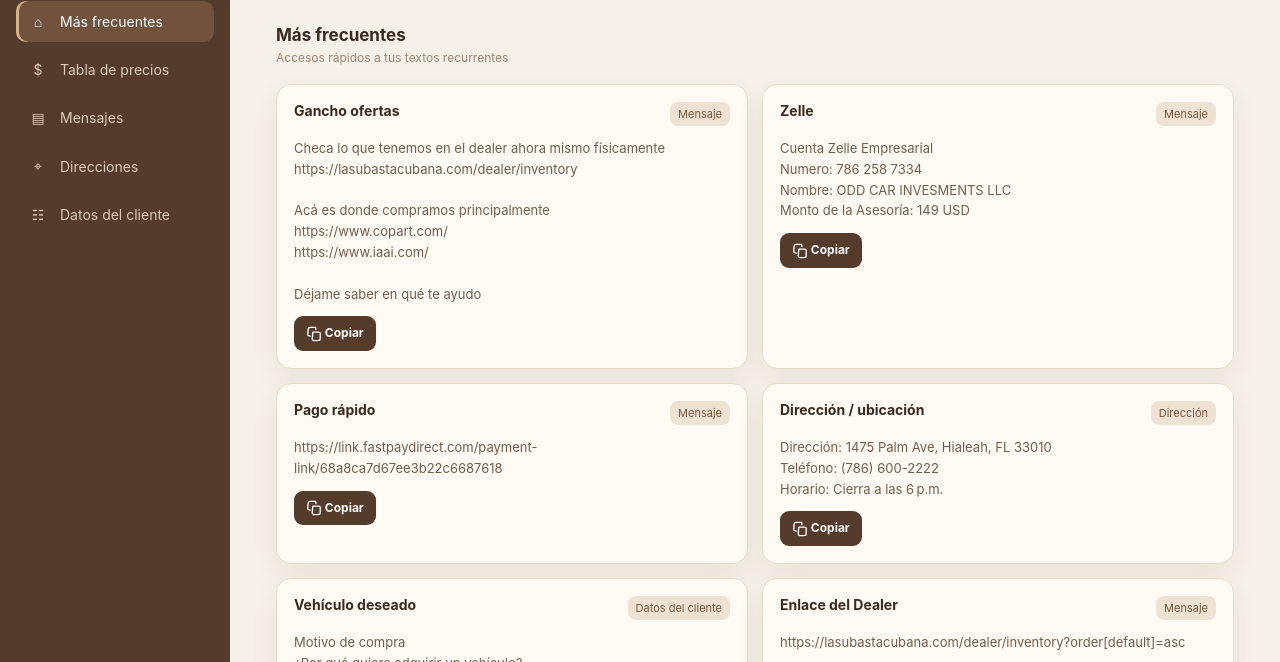
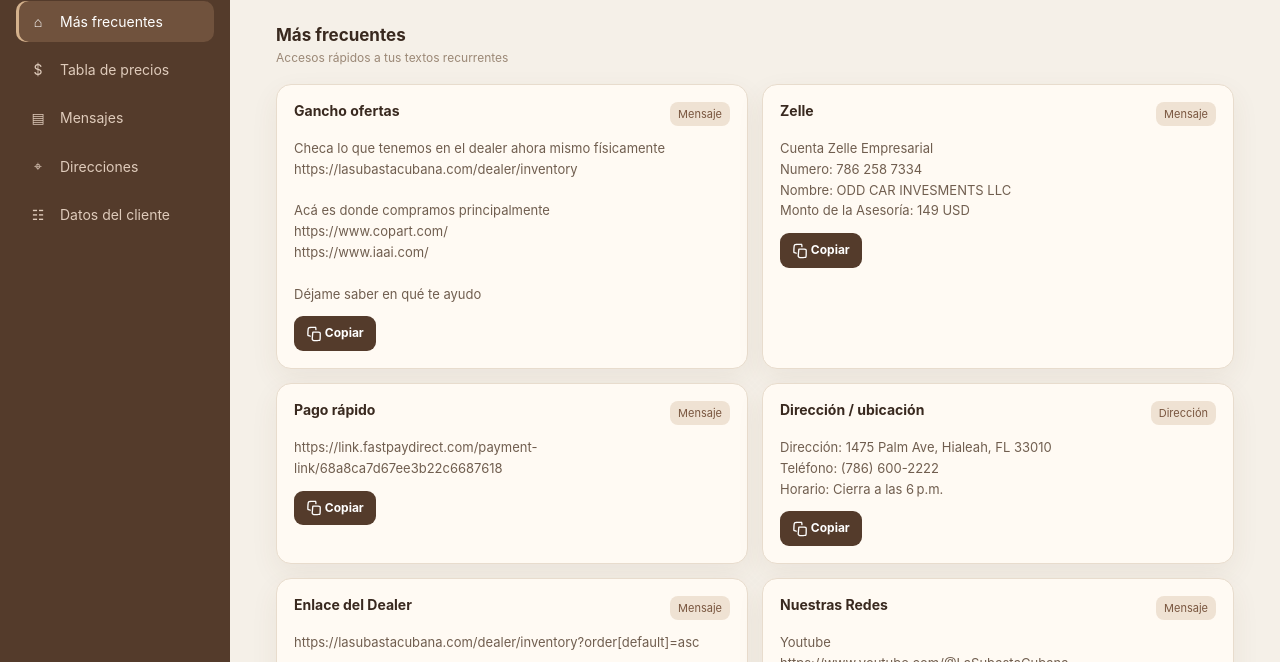
Before and after one commit to Anthiel04/rapi-ditto, a plain HTML site: page index.html in a window 1280 px wide. Shown: the part 112-774 px from the top of the page. Drawn offline with Linux system fonts and the light colour scheme.

Commit message:
social media

```diff
--- a/index.html
+++ b/index.html
@@ -489,7 +489,7 @@ Presupuesto
 Restricciones
 ¿Qué características no acepta o qué condiciones deben cumplirse?
 Información adicional
-Cualquier otro dato relevante para la búsqueda posterior del inventario.`, frequent: true
+Cualquier otro dato relevante para la búsqueda posterior del inventario.`, frequent: false
             },
             {
                 id: 8, category: "questions", title: "Preguntas de financiación", body: `¿A qué se dedica/trabaja?
@@ -550,8 +550,26 @@ Costo: $149 USD (no reembolsable tras uso).
                 id: 11, category: "messages", title: "Enlace del Dealer", body: `https://lasubastacubana.com/dealer/inventory?order[default]=asc`, frequent: true
             }, {
                 id: 12, category: "questions", title: "Formulario de financiación", body: `https://lasubastacubana.com/apply-online`, frequent: false
-            },{
+            }, {
                 id: 13, category: "messages", title: "Dejar reseña de Google", body: `https://www.google.com/maps/place//@25.8351111,-80.2815083,17z/data=!3m1!4b1!4m3!3m2!1s0x88d909d2aff4314b:0x121a56507960d894!12e1?entry=ttu&g_ep=EgoyMDI2MDgxMC4wIKXMDSoASAFQAw%3D%3D`, frequent: false
+            }, {
+                id: 13, category: "messages", title: "Nuestras Redes", body: `Youtube
+https://www.youtube.com/@LaSubastaCubana
+
+Instagram
+https://www.instagram.com/lasubastacubana
+
+Facebook
+https://www.facebook.com/lasubastacubana
+
+TikTok
+https://www.tiktok.com/@lasubastacubana
+
+Sitio Web
+https://lasubastacubana.com/
+
+Correo
+soporte@lasubastacubana.com`, frequent: true
             }
         ];
         const labels = { prices: "Precios", messages: "Mensaje", addresses: "Dirección", questions: "Datos del cliente" };
```
